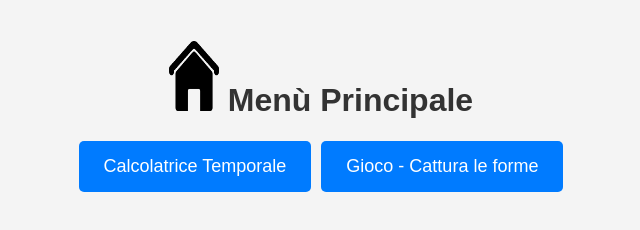
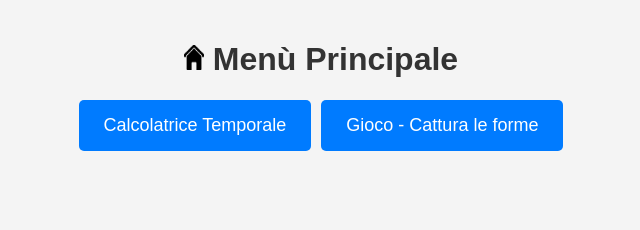
Before and after one commit to fantomx69/apps, a plain HTML site: page index.html in a window 1280 px wide. Shown: the whole page, without its empty margins (319-959 px from the left). Drawn offline with Linux system fonts and the light colour scheme.

Commit message:
change zie btn home in home

```diff
--- a/index.html
+++ b/index.html
@@ -8,7 +8,7 @@
 </head>
 <body>
 
-    <h1><img src="./home-icon.png" width="50px" height="70px"></img> Menù Principale</h1>
+    <h1><img src="./home-icon.png" width="20px" height="25px"></img> Menù Principale</h1>
 
     <div class="menu">
         <a href="./time_calc/index.html" class="btn">Calcolatrice Temporale</a>
```
